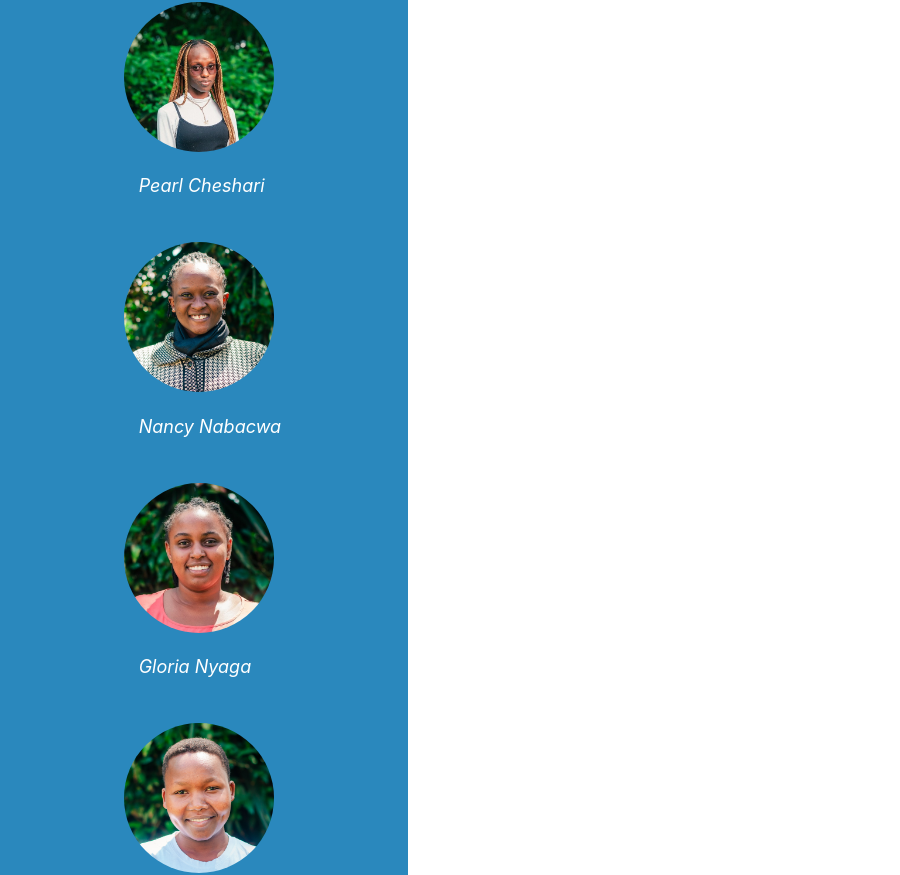
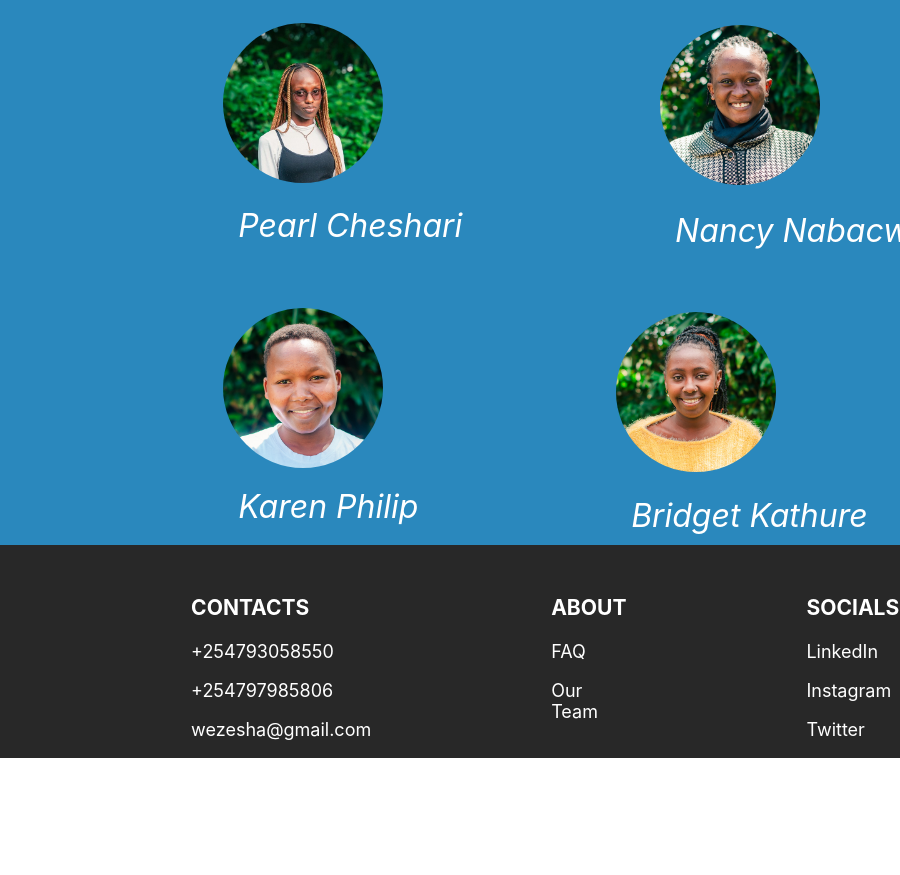
Before and after one commit to Karen-philip-maria/Wezesha-App, a React (Create React App) app: page / in a window 600 px wide. Shown: the part 3132-4007 px from the top of the page, 900 px wide, since content can reach past the window. After the commit the page ends 3890 px from the top, so only its background shows below. Built offline with nearby package versions, Linux system fonts and the light colour scheme.

Commit message:
did media queries

```diff
--- a/src/footer/index.css
+++ b/src/footer/index.css
@@ -18,10 +18,10 @@ gap: 70%;
 
 
 }
-@media screen and (min-width:300px) and (max-width:550px){
+@media screen and (min-width:280px) and (max-width:412px){
   #footer{
     margin-top: -6%;
-    width: 68%;
+    width: 115%;
     /* flex-direction: column; */
 
 }
@@ -30,39 +30,54 @@ display: block;
 gap: 2px;
  margin-top: 5%;
   margin-left: 35%;
-  font-size: xx-small;
+  font-size: large;
 
 }
 }
-@media screen and (min-width:600px) and (max-width:800px){
+@media screen and (min-width:414px) and (max-width:556px){
   #footer{
   margin-top: -3%;
-    width: 68%;
+    width: 182%;
 
 }
 #footer-text{
-  display: block;
+  display: flex;
+  flex-direction: row;
    margin-top: 3%;
-    margin-left: 34%;
+    gap: 15%;
+
   }
 
 }
+@media screen and (min-width:557px) and (max-width:739px){
+    #footer{
+      width: 245%;
 
-@media screen and (min-width:801px) and (max-width:1000px){
+    }
+    #footer-text{
+      margin-left: 6%;
+      font-size: large;
+      display: flex;
+     gap: 38%;
+     margin-left: 13%;
+     }
+  }
+
+@media screen and (min-width:740px) and (max-width:886px){
   #footer{
-    width: 69%;
+    width: 112%;
 
   }
   #footer-text{
     margin-left: 6%;
-    font-size: small;
+    font-size: large;
     display: flex;
-   gap: 13%;
-   margin-left: 8%;
+   gap: 14%;
+   margin-left: 10%;
    }
 }
 
-@media screen and (min-width:1001px) and (max-width:1200px){
+ @media screen and (min-width:887px) and (max-width:1100px){
   #footer{
     width: 54.9%;
    }
@@ -75,15 +90,15 @@ gap: 2px;
 
 }
 
-@media screen and (min-width:1201px) and (max-width:1300px){
+@media screen and (min-width:1101px) and (max-width:1300px){
   #footer{
-    width: 55%;
+    width: 109%;
    }
    #footer-text{
      margin-left: 13%;
-     font-size: small;
+     font-size: larger;
      display: flex;
-     gap: 16%;
+     gap: 25%;
     }
 
 
--- a/src/team/index.css
+++ b/src/team/index.css
@@ -32,24 +32,23 @@
      margin-top: 8%;
      font-style: oblique;
  }
- @media screen and (min-width:300px) and (max-width:550px){
+ @media screen and (min-width:280px) and (max-width:412px){
    #team-photos{
      display: block;
      flex-wrap: wrap;
-     margin-left: -10%;
+     margin-left: 8%;
      background-color: #2A88BD;
      height: 130%;
 
-
    }
    #pic{
-     height: 70px;
+     height: 100px;
   }
  #team{
-  width:68%;
+  width:115%;
  }
  #figcap-text{
-   font-size: xx-small;
+   font-size: large;
    margin-left: -3%;
  }
  #team-figcap{
@@ -59,13 +58,14 @@
  }
  #team-title{
    text-align:center;
-   font-size: small;
+   font-size: xx-large;
  }
  }
 
- @media screen and (min-width:600px) and (max-width:800px){
+ @media screen and (min-width:414px) and (max-width:556px){
    #team-photos{
-     display: block;
+     display: flex;
+     flex-wrap: wrap;
      height: 126%;
      margin-left: 8%;
    }
@@ -74,26 +74,66 @@
      font-size: xx-large;
    }
    #team{
-     width: 68%;
+     width: 181%;
     }
-
+    #pic{
+        height: 100px;
+     }
+     #figcap-text{
+        font-size: larger;
+        margin-left: -3%;
+      }
 
  }
 
- @media screen and (min-width:801px) and (max-width:1000px){
+ @media screen and (min-width:557px) and (max-width:739px){
+    #team{
+      width: 245%;
+     }
+     #team-photos{
+      display: flex;
+      flex-wrap: wrap;
+      height: 150%;
+      margin-left: 9%;
+    }
+    #figcap-text{
+     font-size: xx-large;
+   }
+   #pic{
+     height: 160px;
+  }
+  #team-title{
+     font-size: xx-large;
+   }
+
+
+  }
+
+ @media screen and (min-width:740px) and (max-width:886px){
    #team{
-     width: 69%;
+     width: 112%;
     }
     #team-photos{
      display: flex;
      flex-wrap: wrap;
      height: 150%;
-     margin-left: -5%;
+     margin-left: 9%;
    }
+   #figcap-text{
+    font-size: larger;
+
+  }
+  #pic{
+    height: 160px;
+ }
+ #team-title{
+    font-size: xx-large;
+  }
+
 
  }
 
- @media screen and (min-width:1001px) and (max-width:1200px){
+  @media screen and (min-width:887px) and (max-width:1100px){
    #team-photos{
      display: flex;
      flex-wrap: wrap;
@@ -108,9 +148,9 @@
 
  }
 
- @media screen and (min-width:1201px) and (max-width:1300px){
+@media screen and (min-width:1101px) and (max-width:1300px){
    #team{
-     width: 55%;
+     width: 108.5%;
 
    }
    #team-photos{
```
